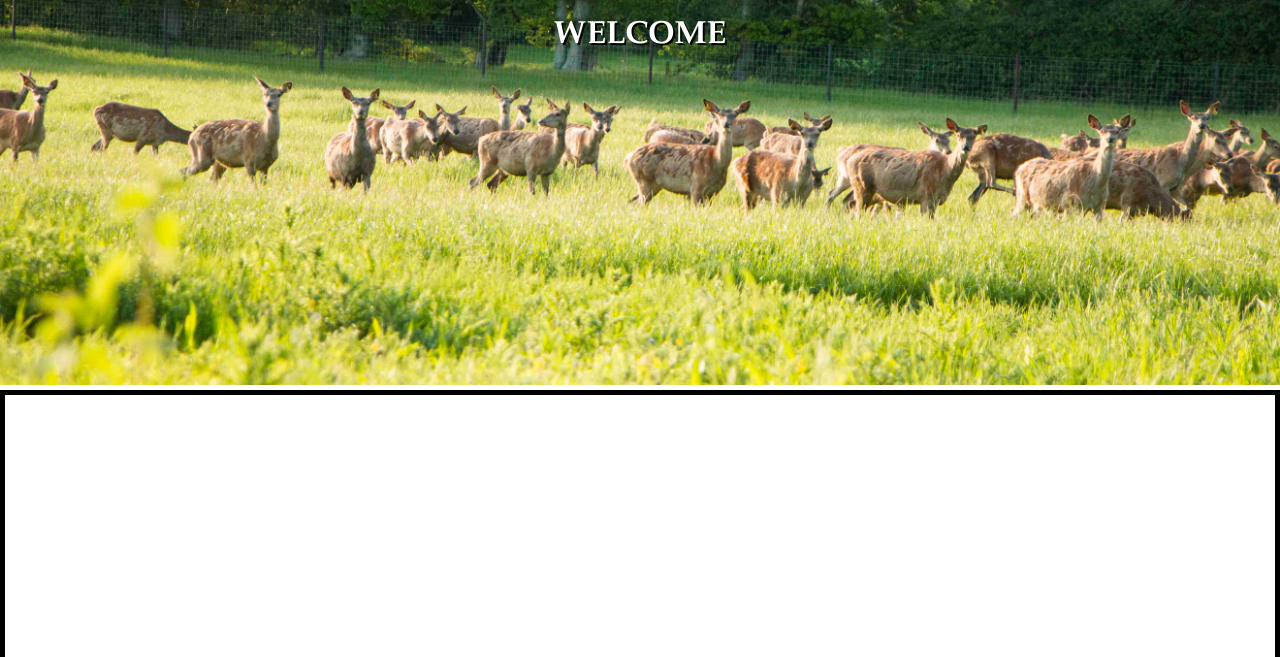
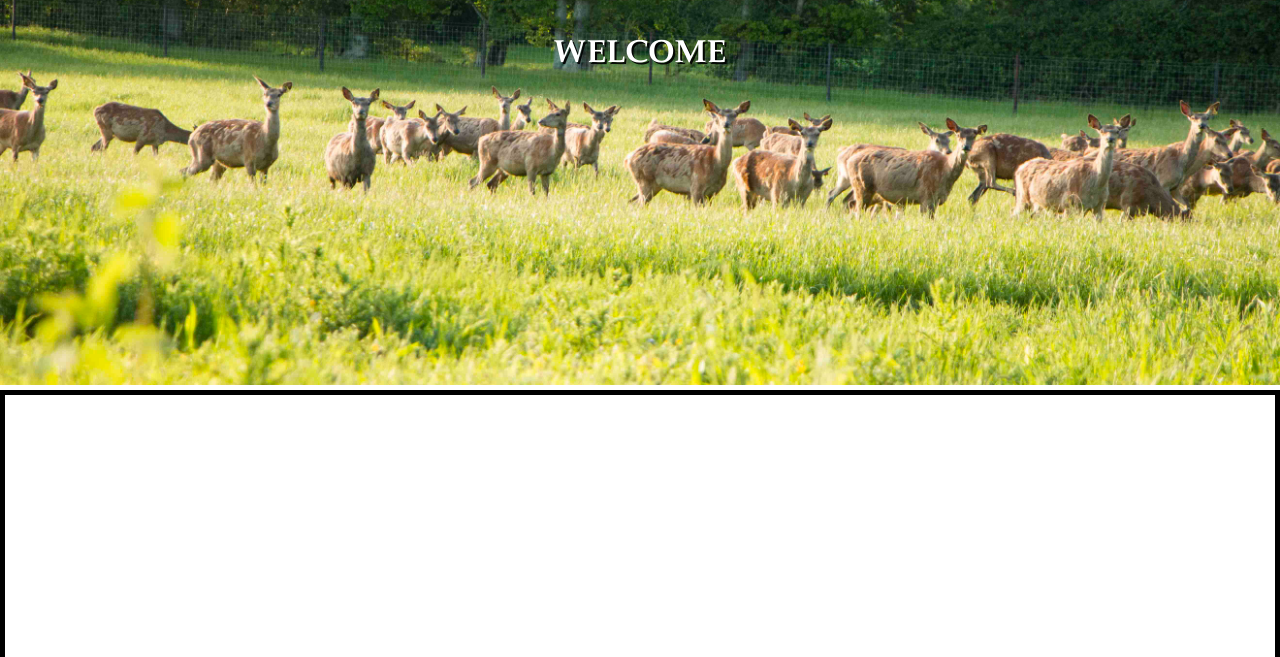
Before and after one commit to DanielNoonan/skyParkFarm, a website: page app/index.html in a window 1280 px wide. Shown: the part 143-800 px from the top of the page. Drawn offline with Linux system fonts and the light colour scheme.

Commit message:
Small styles changes.

```diff
--- a/app/assets/styles/modules/_hero.css
+++ b/app/assets/styles/modules/_hero.css
@@ -3,7 +3,7 @@
     position: relative;
     &__text-box {
         position: absolute;
-        top: 10%;
+        top: 15%;
         transform: translateY(-50%);
         width: 100%;
     }
--- a/app/temp/styles/styles.css
+++ b/app/temp/styles/styles.css
@@ -966,7 +966,7 @@ label {
 
 .large-hero__text-box {
         position: absolute;
-        top: 10%;
+        top: 15%;
         -webkit-transform: translateY(-50%);
                 transform: translateY(-50%);
         width: 100%;
```
